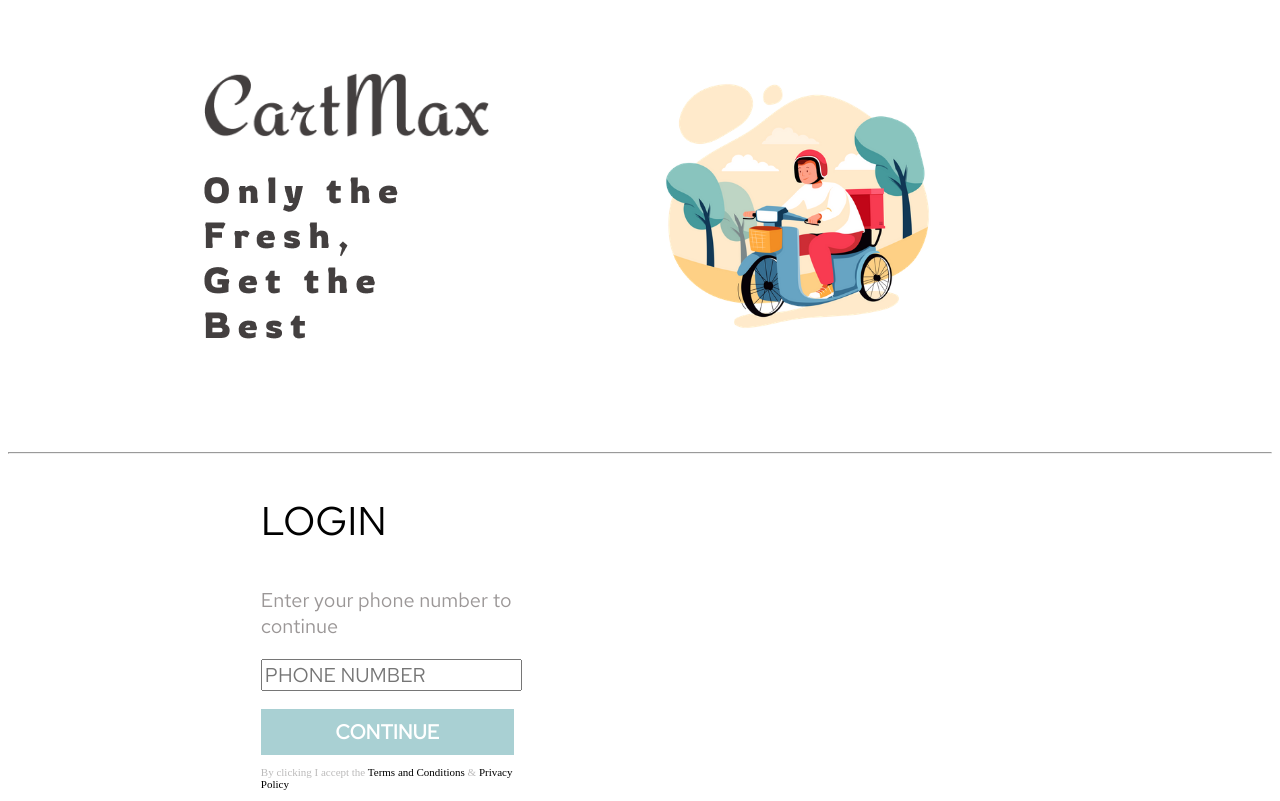
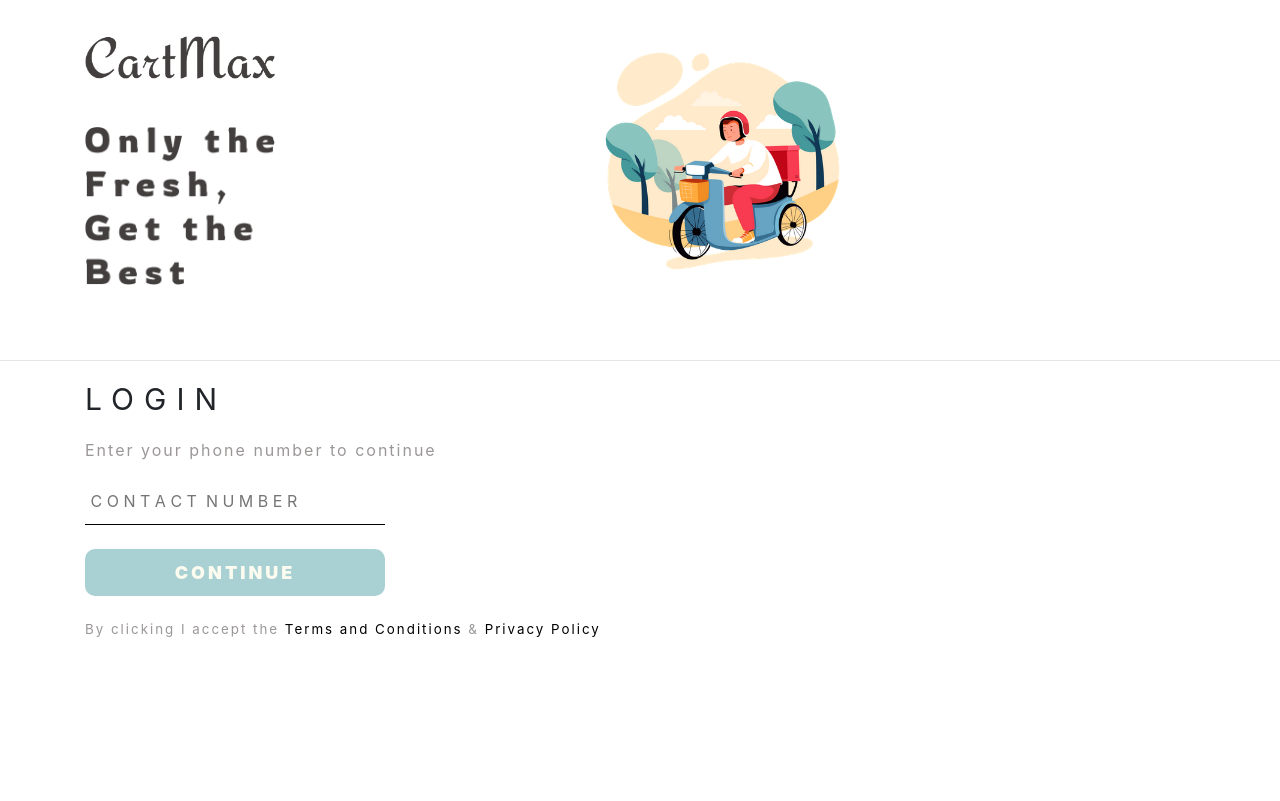
Before and after one commit to mohitdiga/CartMax.web, a plain HTML site: page public/login.html in a window 1280 px wide. Drawn offline with nearby package versions, Linux system fonts and the light colour scheme; a web font is replaced by a local one.

Commit message:
Enhanced Login Page

```diff
--- a/public/login.html
+++ b/public/login.html
@@ -4,74 +4,35 @@
     <meta charset="UTF-8">
     <meta http-equiv="X-UA-Compatible" content="IE=edge">
     <meta name="viewport" content="width=device-width, initial-scale=1.0">
+
+    <link rel="stylesheet" href="../styles/style.css">
+    <link rel="stylesheet" href="https://cdnjs.cloudflare.com/ajax/libs/font-awesome/4.7.0/css/font-awesome.min.css">
+    <link rel="stylesheet" href="https://maxcdn.bootstrapcdn.com/bootstrap/4.5.2/css/bootstrap.min.css">
+    <script src="https://ajax.googleapis.com/ajax/libs/jquery/3.5.1/jquery.min.js"></script>
+    <script src="https://cdnjs.cloudflare.com/ajax/libs/popper.js/1.16.0/umd/popper.min.js"></script>
+    <script src="https://maxcdn.bootstrapcdn.com/bootstrap/4.5.2/js/bootstrap.min.js"></script>
+
     <style>
       @import url('https://fonts.googleapis.com/css2?family=Red+Hat+Text&display=swap');
-.container {
+        .login-head {
                   display: flex;
                   align-items: center;
-          justify-content: center;
+                  justify-content: space-between;
                   width: 100%;
-         height: 50vh;
+                  padding-top: 2%;
                 }
         img {
-          max-width: 90%
-        }
-.image {
-          flex-basis: 40%
-
-        }
-        .text {
-          padding-right: 50px;
-        }
-h1{
-    font-size: 86px;
-    font-family: "Redressed" sans-serif;
-    color:  rgb(67,63,63);
-
-}
-p{
-    font-size: 11px;
-    color:#BCBBBB;
-    margin-left: 20%;
-    width: 20%;
+                  max-width: 60%
         }
 
-.p1{
-    font-size: 36px;
-font-family: "Rowdies" sans-serif;
-color:  rgb(67,63,63);
+        .text-grey{
+          color: #9B9797;
         }
-.p2 {
-    font-family: "Red Hat Text",sans-serif;
-    margin-left: 20%;
-    font-size: 40px;
-    color: black;
+
+        .text-terms{
+          font-size: smaller;
         }
-.p3{
-    font-family: "Red Hat Text",sans-serif;
-    margin-left: 20%;
-    font-size: 20px;
-    color:#9B9797;
-}
-input{
-    font-family: "Red Hat Text",sans-serif;
-    font-size: 20px;
-    color:#9B9797;
-    margin-left: 20%;
-    width: 20%;
 
-}
-button {
-  background-color: #A9D0D3;
-  color: white;
-  font-family: "Red Hat Text",sans-serif;
-  font-size: 20px;
-  padding: 10px;
-  margin-left: 20%;
-  border: none;
-  cursor: pointer;
-  width: 20%;
-}
         span.term{
           color: #000000;
         }
@@ -82,7 +43,7 @@ span.term{
 
 </head>
 <body>
-    <div class="container">
+    <div class="login-head container">
       <div class="text">
         <img src="../res/public/logo_landing.png">
         <br><br><br>
@@ -93,14 +54,16 @@ span.term{
         <img src="../res/public/cart.png">
       </div>
     </div>
+
       <br> <br>
       <hr>
-    <div>
-    <p class="p2">LOGIN</p>
-    <p class="p3">Enter your phone number to continue</p>
-  <input type="tel" id="phone" name="phone" placeholder="PHONE NUMBER" pattern="[0-9]{3}-[0-9]{2}-[0-9]{3}"><br><br>
-  <button type="submit"><b>CONTINUE</b></button>
-  <p>By clicking I accept the <span class="term">Terms and Conditions</span> & <span class="term">Privacy Policy</span></p>
+    <div class="container">
+      <p style="letter-spacing: 10px; font-size: 30px;">LOGIN</h3>
+      <p class="text-grey">Enter your phone number to continue</p>
+      <input type="tel" class="input_contact" id="phone" name="phone" placeholder="C O N T A C T  N U M B E R" pattern="[0-9]{3}[0-9]{2}[0-9]{3}"><br><br>
+      <button type="submit" class="set_location_btn"><b>CONTINUE</b></button>
+      <br><br>
+      <p class="text-grey text-terms">By clicking I accept the <span class="term">Terms and Conditions</span> & <span class="term">Privacy Policy</span></p>
     </div>
 
 </body>
--- a/styles/style.css
+++ b/styles/style.css
@@ -80,7 +80,7 @@ body,
 
   body {
     margin: 0;
-    font-family: "Red Hat Text",sans-serif;
+    font-family: 'Red Hat Text', serif;
     letter-spacing: 2px;
     color: #443535;
 
@@ -109,6 +109,24 @@ body,
     width: 300px;
     border-radius: 10px;
     font-size: 18px;
+  }
+
+  .input_contact{
+    width: 300px;
+    border-bottom: 1px solid black;
+    border-top: 0px solid black;
+    border-right: 0px solid black;
+    border-left: 0px solid black;
+    padding: 1% 0 1% 0.5%;
+  }
+
+  .input_contact:focus{
+    width: 300px;
+    border-bottom: 2px solid blueviolet;
+    border-top: 0px solid black;
+    border-right: 0px solid black;
+    border-left: 0px solid white;
+    padding: 1% 0 1% 1%;
   }
 
   .classic_link{
```
Lines whose indentation alone changed are shown as unchanged.
